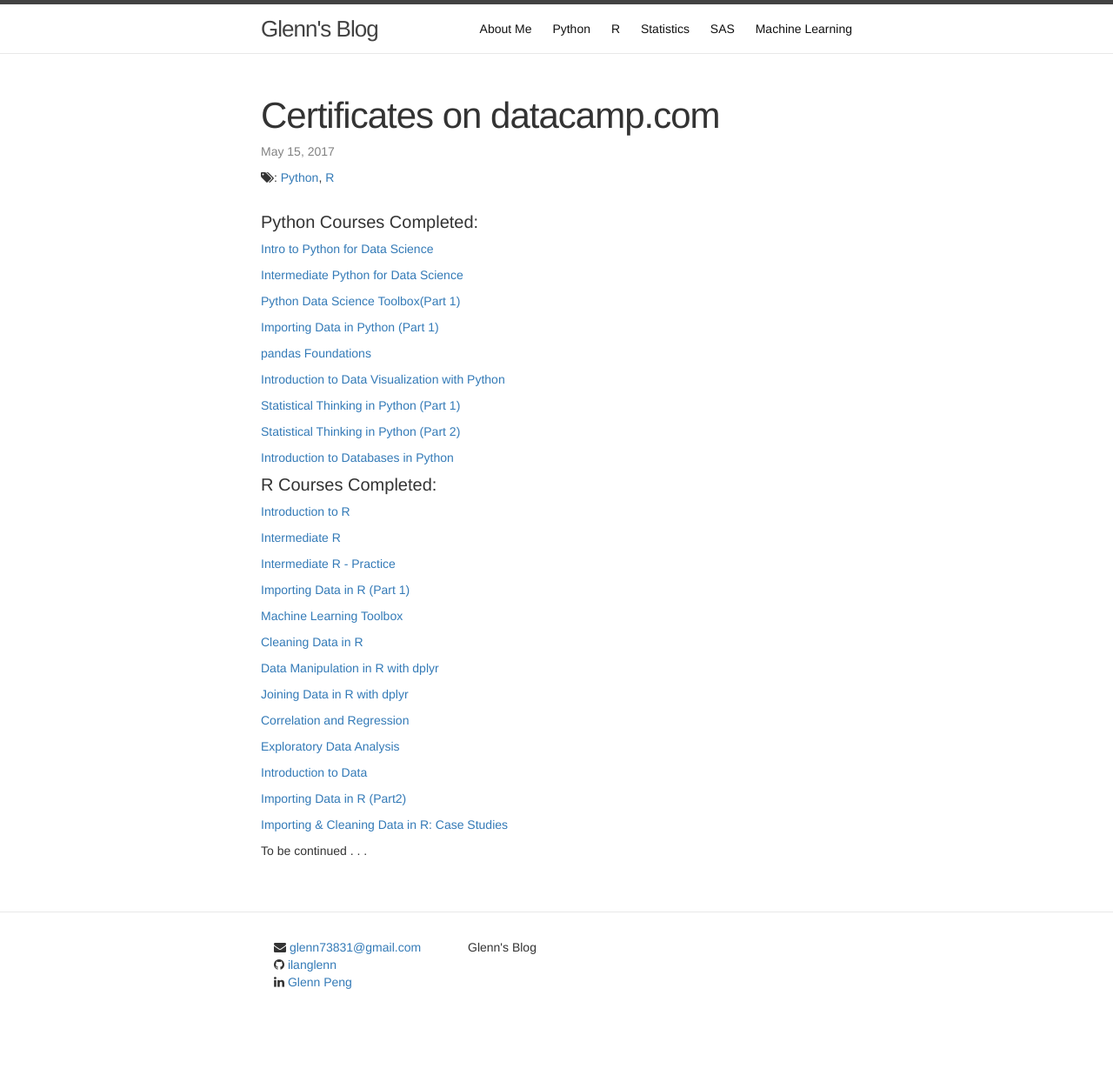
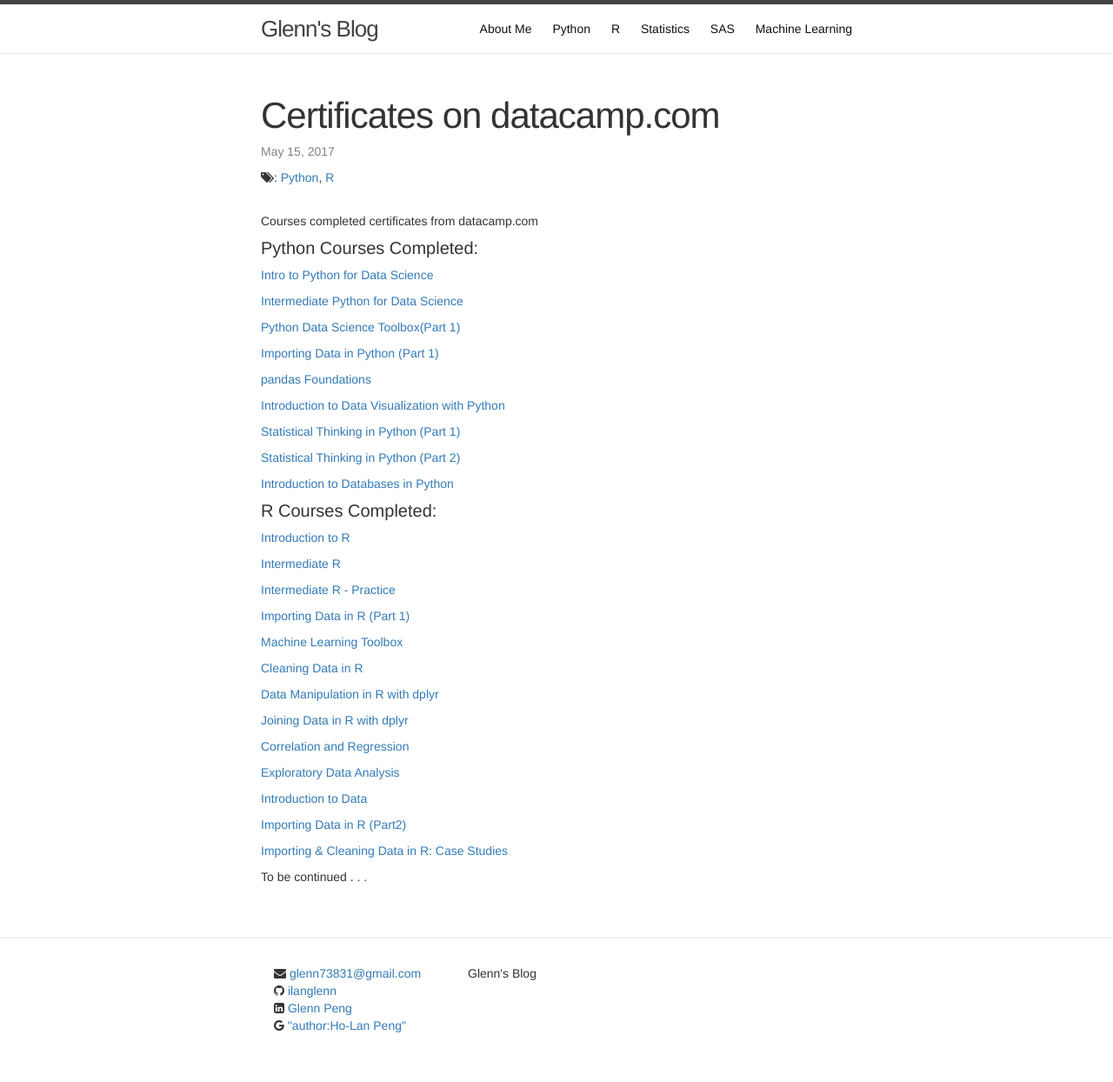
Before and after one commit to ilanglenn/ilanglenn.github.io, a Jekyll site: the page built from _posts/2017-05-15-datacamp certificate.md, in a window 1280 px wide. Shown: the whole page at 87% size. Built offline with Jekyll 4.4.1, drawn with Linux system fonts in a browser that asks for light colours; nearby versions of some CDN libraries; library files that are not in the unit come from our copies; comment, search, counter and statistics services are not loaded; before the commit the page ends 1194 px from its top, so only the background shows below that.

Commit message:
update google icon

```diff
--- a/_includes/footer.html
+++ b/_includes/footer.html
@@ -13,10 +13,15 @@
               <i class="fa fa-github"></i>
               <a href="https://github.com/{{ site.github_username }}"><span class="username">{{ site.github_username }}</span></a>
           </li>
+
+          <li>
+            <i class="fa fa-linkedin-square"></i>
+            <a href="https://www.linkedin.com/in/glennpeng/"><span class="username">Glenn Peng</span></a>
+          </li>
           {% endif %}
           <li>
-            <i class="fa fa-linkedin"></i>
-            <a href="https://www.linkedin.com/in/glennpeng/"><span class="username">Glenn Peng</span></a>
+            <i class="fa fa-google"></i>
+            <a href="https://scholar.google.com/scholar?hl=en&q=%22author%3Aho-lan+peng%22&btnG=&as_sdt=1%2C44&as_sdtp=&oq=%22%22"><span class="username">"author:Ho-Lan Peng"</span></a>
           </li>
         </ul>
       </div>
--- a/_posts/2017-05-15-datacamp certificate.md
+++ b/_posts/2017-05-15-datacamp certificate.md
@@ -7,6 +7,7 @@
 tags: [Python,R]
 use_math : true
 ---
+Courses completed certificates from datacamp.com
 
 #### Python Courses Completed:
 
```
Also changed, not shown: 12 other files.
